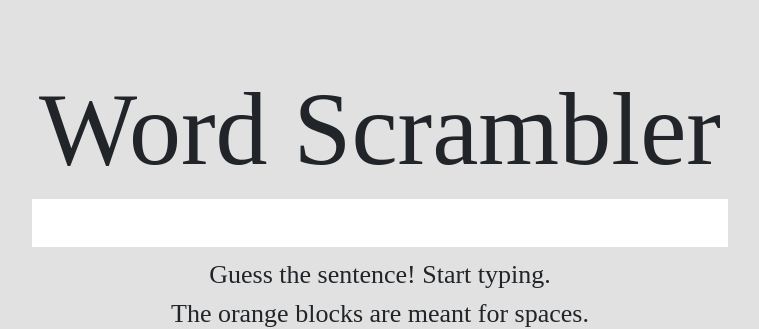
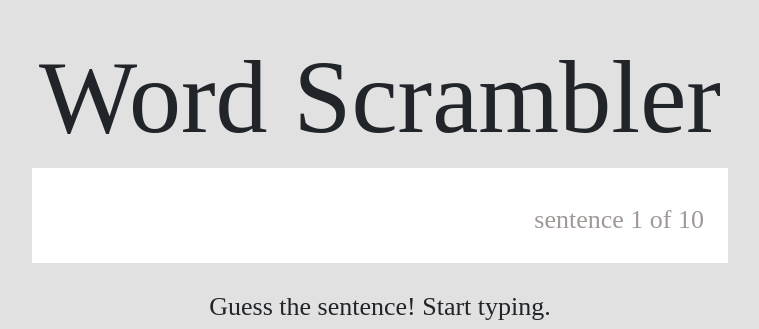
Before and after one commit to rojrun/word_scrambler, a React (Create React App) app: page / in a window 1280 px wide. Shown: the part 125-454 px from the top of the page, without its empty margins (260-1019 px from the left). Built offline with nearby package versions, Linux system fonts and the light colour scheme; no server answers.

Commit message:
finished with code cleanup

```diff
--- a/src/components/App.tsx
+++ b/src/components/App.tsx
@@ -70,7 +70,7 @@ const App = () => {
         counter <= 10
         ? <div>
             <h1>Word Scrambler</h1>
-            <Sentence sentence={sentence} />
+            <Sentence sentence={sentence} counter={counter}/>
             <p className="mb-0">Guess the sentence! Start typing.</p>
             <p>The orange blocks are meant for spaces.</p>
             <Score score={score} />
--- a/src/components/Sentence.tsx
+++ b/src/components/Sentence.tsx
@@ -1,10 +1,11 @@
 import React, {useState, useEffect} from 'react';
 
 interface Props {
-  sentence: string[][]
+  sentence: string[][];
+  counter: number;
 }
 
-const Sentence = ({sentence = []}: Props) => {
+const Sentence = ({sentence = [], counter}: Props) => {
   const [scrambledSentence, setScrambledSentence] = useState<string>("");
 
   useEffect(() => {
@@ -55,7 +56,10 @@ const Sentence = ({sentence = []}: Props) => {
   }
 
   return (
-    <h2 id="scrambled-word" className="bg-white py-4">{scrambledSentence}</h2>
+    <div id="scrambled-word-block" className="bg-white p-4 mb-4">
+      <h2 id="scrambled-word">{scrambledSentence}</h2>
+      <p className="mb-0 text-end">sentence {counter} of 10</p>
+    </div>
   );
 }
 
--- a/src/scss/App.scss
+++ b/src/scss/App.scss
@@ -3,3 +3,4 @@
 @import "global.scss";
 @import "guessingBlocks.scss";
 @import "winner.scss";
+@import "sentence.scss";
--- a/src/scss/_global.scss
+++ b/src/scss/_global.scss
@@ -33,6 +33,11 @@ body {
         @include poly-fluid-sizing("font-size", $map);
       }
 
+      .btn {
+        $map: (320px: 14px, 481px: 16px, 769px: 18px, 1025px: 20px, 1201px: 22px);
+        @include poly-fluid-sizing("font-size", $map);
+      }
+
       .btn:focus {
         box-shadow: 0 0 0 0.7rem rgba(13, 37, 253, 0.411);
       }
--- a/src/scss/_guessingBlocks.scss
+++ b/src/scss/_guessingBlocks.scss
@@ -14,7 +14,5 @@
 
   .button-next {
     background-color: $button-next;
-    $map: (320px: 14px, 481px: 16px, 769px: 18px, 1025px: 20px, 1201px: 22px);
-    @include poly-fluid-sizing("font-size", $map);
   }
 }
--- /dev/null
+++ b/src/scss/_sentence.scss
@@ -0,0 +1,5 @@
+#scrambled-word-block {
+  p {
+    color: #a19898;
+  }
+}
--- a/src/scss/_winner.scss
+++ b/src/scss/_winner.scss
@@ -6,7 +6,5 @@
 
   button {
     background-color: $button-next;
-    $map: (320px: 14px, 481px: 16px, 769px: 18px, 1025px: 20px, 1201px: 22px);
-    @include poly-fluid-sizing("font-size", $map);
   }
 }
```
